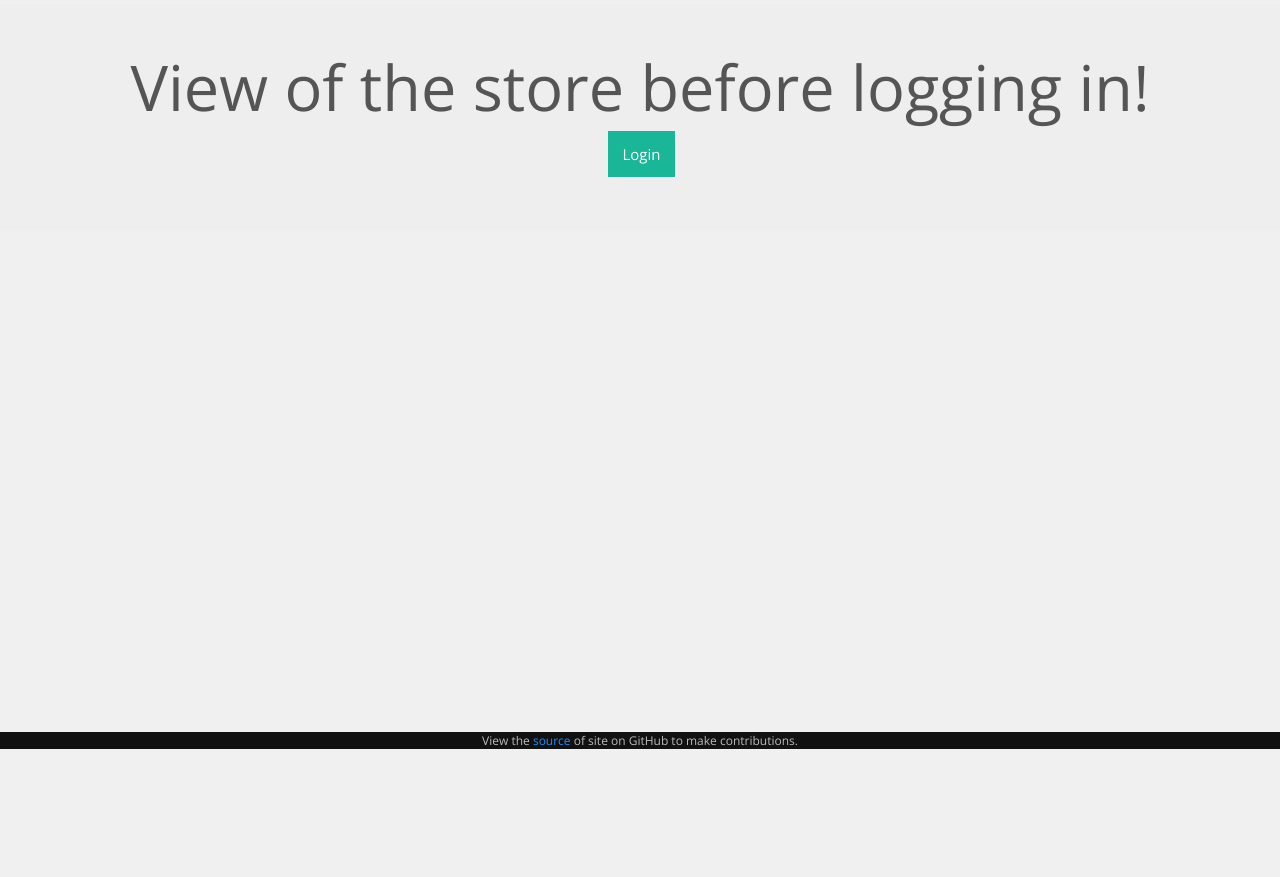
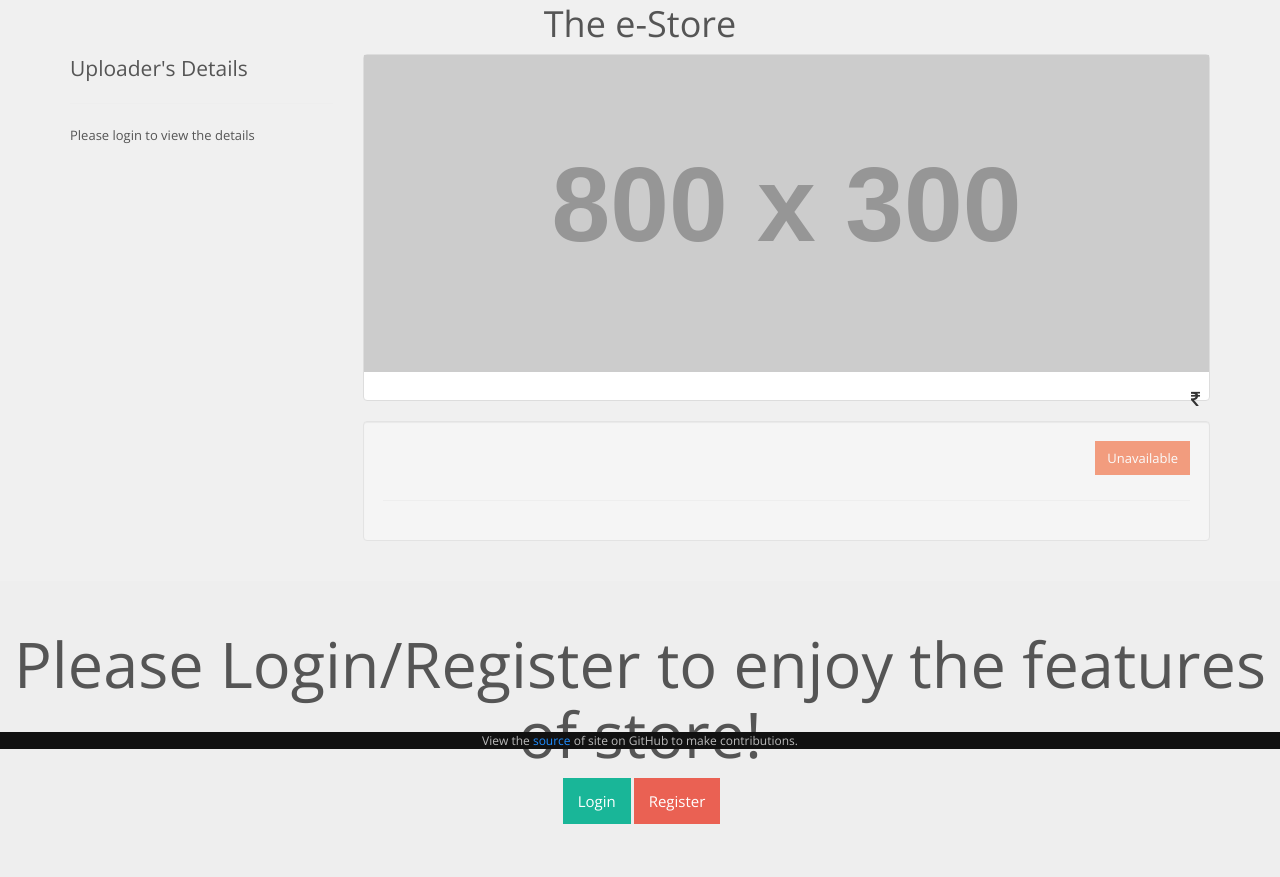
Before and after one commit to NIT-Warangal/SCorner, a Python web app: template templates/buysell/item_description.html in a window 1280 px wide. Shown: the part 51-928 px from the top of the page. Before the commit the page ends 800 px from the top, so only its background shows below. Run offline with Jinja, Linux system fonts and the light colour scheme; the template is opened without the code that fills it, so the values that code supplies are empty; grey boxes labelled with a size stand in for pictures from a placeholder-image service; some libraries are stand-ins or nearby versions.

Commit message:
sold button added to bechde

```diff
--- a/templates/buysell/index.html
+++ b/templates/buysell/index.html
@@ -113,13 +113,15 @@
         {{message}}
       </div>
     {% endfor %}
+
+    {%block body%}{%endblock%}
     {%if session.logged_in%}
-    {%block body%}{%endblock%}
+    <center><h1>Good you can upload items or view details of uploaders</h1></center>
     {%else%}
     <div class="jumbotron">
       <center>
-      <h1>View of the store before logging in!</h1>
-      <a href="{{url_for('login')}}" class="btn btn-lg btn-success">Login</a>
+      <h1>Please Login/Register to enjoy the features of store!</h1>
+      <a href="{{url_for('login')}}" class="btn btn-lg btn-success">Login</a><span><a href="{{url_for('register')}}" class="btn btn-lg btn-danger">Register</a></span>
       </center>
     </div>
     {%endif%}
--- a/templates/buysell/item_description.html
+++ b/templates/buysell/item_description.html
@@ -23,11 +23,12 @@
 
 </style>
     <div class="container">
-    	<center><h1>The eStore</h1></center>
+    	<center><h1>The e-Store</h1></center>
         <div class="row">
 
             <div class="col-md-3">
                 <p class="lead">Uploader's Details</p><hr>
+                {%if session.logged_in==True%}
                 <dl class="dl-vertical">
                     <dt>Roll Number:</dt>
                     <dd>{{uploader[1]}}</dd>
@@ -46,6 +47,9 @@
                     <dd>{{uploader[6]}}</dd>
                     </address>
                 </dl>
+                {%else%}
+                <p>Please login to view the details</p>
+                {%endif%}
             </div>
 
             <div class="col-md-9">
@@ -63,11 +67,23 @@
                 <div class="well">
 
                     <div class="text-right">
-                        <a class="btn btn-success">Leave a Review</a>
+                        {%if details[-1]==1%}
+                        {%if is_user_uploader==True%}
+                        <a class="btn btn-success" href="#">Available</a>
+                        {%else%}
+                        <a class="btn btn-success" href="{{url_for('users',id_no=details[1])}}">Available</a>
+                        {%endif%}
+                        {%else%}
+                        <a class="btn btn-warning" disabled="">Unavailable</a>
+                        {%endif%}
+                        {%if is_user_uploader==True and details[-1]==1%}
+                        <form action="sold/{{details[0]}}" method="POST">
+                        <button class="btn btn-primary" type="submit">Sold</button>
+                        </form>
+                        {%endif%}
                     </div>
 
                     <hr>
-
 <!--                     <div class="row">
                         <div class="col-md-12">
                             Anonymous
--- a/templates/buysell/store.html
+++ b/templates/buysell/store.html
@@ -13,7 +13,7 @@
                                 <p class="lead">Filter Categories</p>
                                 <form action="{{url_for('filter_store')}}" method="POST">
                                     <div class="list-group">
-                                        <button type="submit" value="0" class="list-group-item" style="width:100%;" name="filter">All</button>
+                                        <a class="list-group-item" href="{{url_for('store')}}" style="text-align:center;">All</a>
                                         {%for entry in filter_cat%}
                                         <button type="submit" value="{{entry[0]}}" class="list-group-item" style="width:100%;" name="filter">{{entry[1]}}</button>
                                         {%endfor%}
```
Also changed, not shown: server.py (+12 -5 lines).
